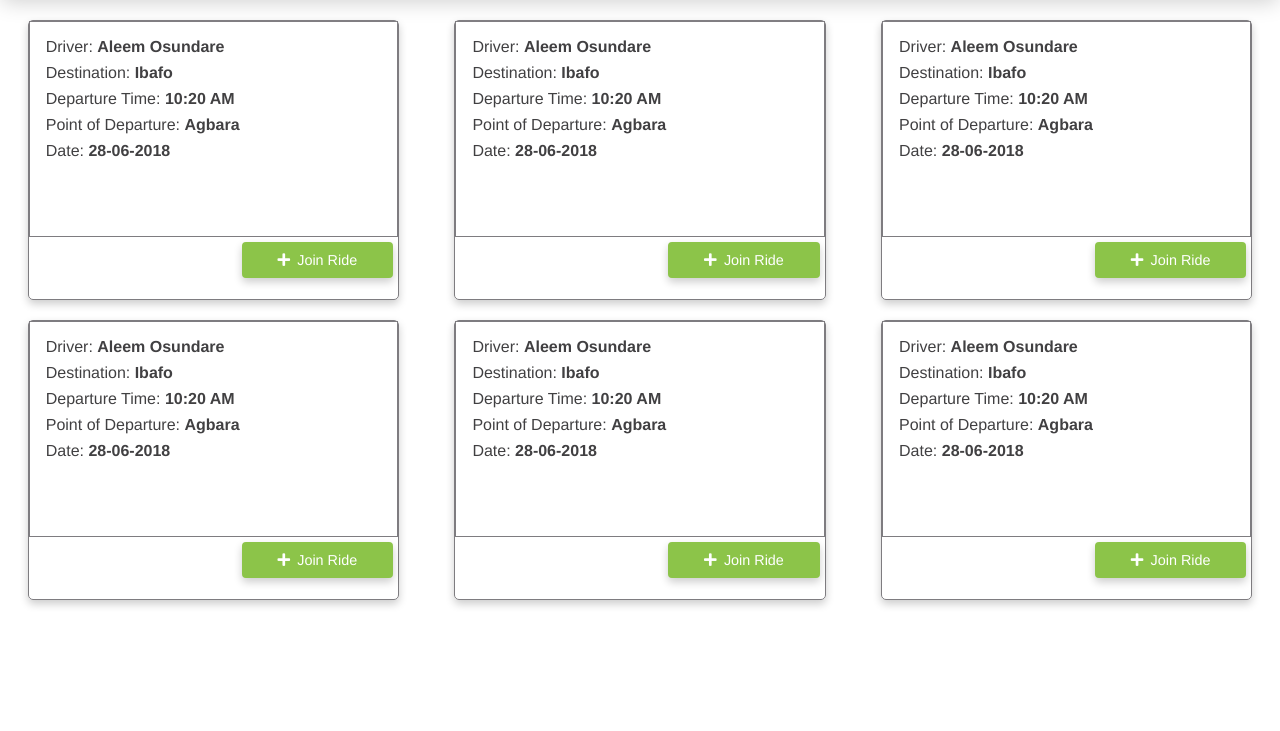
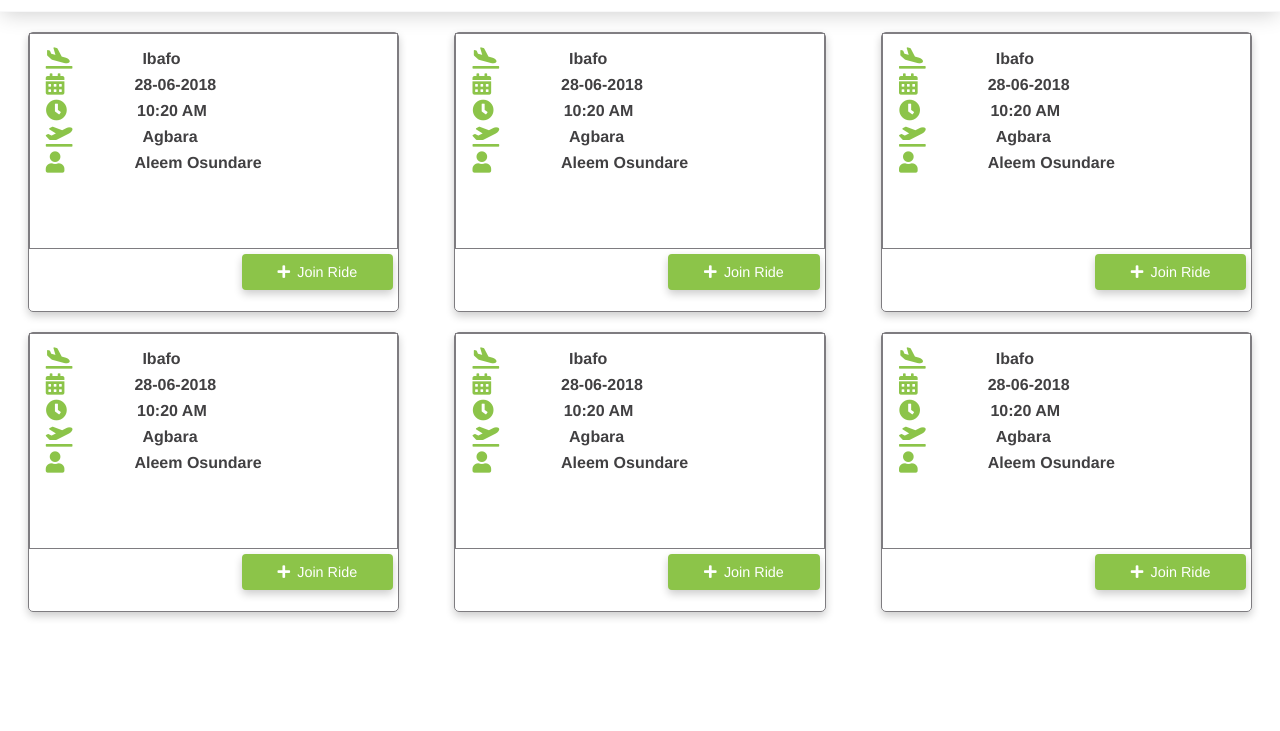
Before and after one commit to lexcorp16/ride-my-way, a plain HTML site: page UI/views/offers.html in a window 1280 px wide. Shown: the part 69-800 px from the top of the page. Drawn offline with Linux system fonts and the light colour scheme; a web font is replaced by a local one.

Commit message:
[Feature #158627280] Add search field to offers and switch to use icons

```diff
--- a/UI/assets/css/style.css
+++ b/UI/assets/css/style.css
@@ -278,6 +278,26 @@ form {
   width: 100%;
 }
 
+.offer-main-content i {
+  color: var(--main-color);
+}
+
+.offer-main-content p {
+  display: flex;
+  flex-direction: row;
+}
+
+.offer-main-content p > b {
+  margin-left: 70px;
+}
+
+.find-ride {
+  background-image: url('../images/search-icon.png');
+  background-position: 98% 50%;
+  background-repeat: no-repeat;
+  width: 30%;
+}
+
 .offer-main-content>p {
   margin-bottom: 0.5em;
 }
--- a/UI/views/offers.html
+++ b/UI/views/offers.html
@@ -5,7 +5,7 @@
   <meta charset="UTF-8">
   <meta name="viewport" content="width=device-width, initial-scale=1.0">
   <meta http-equiv="X-UA-Compatible" content="ie=edge">
-  <link rel="stylesheet" href="https://use.fontawesome.com/releases/v5.0.13/css/all.css" integrity="sha384-DNOHZ68U8hZfKXOrtjWvjxusGo9WQnrNx2sqG0tfsghAvtVlRW3tvkXWZh58N9jp"
+  <link rel="stylesheet" href="https://use.fontawesome.com/releases/v5.1.0/css/all.css" integrity="sha384-lKuwvrZot6UHsBSfcMvOkWwlCMgc0TaWr+30HWe3a4ltaBwTZhyTEggF5tJv8tbt"
     crossorigin="anonymous">
   <link href='https://fonts.googleapis.com/css?family=Proza Libre' rel='stylesheet'>
   <link rel="stylesheet" href="../assets/css/style.css">
@@ -18,6 +18,7 @@
       <i class="fas fa-car fa-lg logo"></i>
       <a href="../index.html">Ride My Way</a>
     </h2>
+    <input class="find-ride" type="search" placeholder="Find a ride">
     <nav id="nav">
       <li>
         <a href="#">View Rides</a>
@@ -35,24 +36,24 @@
     <div class="offer">
       <div class="offer-main-content">
         <p>
-          Driver:
-          <b>Aleem Osundare</b>
-        </p>
-        <p>
-          Destination:
+          <i class="fas fa-plane-arrival fa-lg"></i>
           <b>Ibafo</b>
         </p>
         <p>
-          Departure Time:
+          <i class="fas fa-calendar-alt fa-lg"></i>
+          <b>28-06-2018</b>
+        </p>
+        <p>
+          <i class="fas fa-clock fa-lg"></i>
           <b>10:20 AM</b>
         </p>
         <p>
-          Point of Departure:
+          <i class="fas fa-plane-departure fa-lg"></i>
           <b>Agbara</b>
         </p>
         <p>
-          Date:
-          <b>28-06-2018</b>
+          <i class="fas fa-user fa-lg"></i>
+          <b>Aleem Osundare</b>
         </p>
       </div>
       <a href="#" class="btn">
@@ -61,24 +62,24 @@
     <div class="offer">
       <div class="offer-main-content">
         <p>
-          Driver:
-          <b>Aleem Osundare</b>
-        </p>
-        <p>
-          Destination:
+          <i class="fas fa-plane-arrival fa-lg"></i>
           <b>Ibafo</b>
         </p>
         <p>
-          Departure Time:
+          <i class="fas fa-calendar-alt fa-lg"></i>
+          <b>28-06-2018</b>
+        </p>
+        <p>
+          <i class="fas fa-clock fa-lg"></i>
           <b>10:20 AM</b>
         </p>
         <p>
-          Point of Departure:
+          <i class="fas fa-plane-departure fa-lg"></i>
           <b>Agbara</b>
         </p>
         <p>
-          Date:
-          <b>28-06-2018</b>
+          <i class="fas fa-user fa-lg"></i>
+          <b>Aleem Osundare</b>
         </p>
       </div>
       <a href="#" class="btn">
@@ -87,24 +88,24 @@
     <div class="offer">
       <div class="offer-main-content">
         <p>
-          Driver:
-          <b>Aleem Osundare</b>
-        </p>
-        <p>
-          Destination:
+          <i class="fas fa-plane-arrival fa-lg"></i>
           <b>Ibafo</b>
         </p>
         <p>
-          Departure Time:
+          <i class="fas fa-calendar-alt fa-lg"></i>
+          <b>28-06-2018</b>
+        </p>
+        <p>
+          <i class="fas fa-clock fa-lg"></i>
           <b>10:20 AM</b>
         </p>
         <p>
-          Point of Departure:
+          <i class="fas fa-plane-departure fa-lg"></i>
           <b>Agbara</b>
         </p>
         <p>
-          Date:
-          <b>28-06-2018</b>
+          <i class="fas fa-user fa-lg"></i>
+          <b>Aleem Osundare</b>
         </p>
       </div>
       <a href="#" class="btn">
@@ -113,24 +114,24 @@
     <div class="offer">
       <div class="offer-main-content">
         <p>
-          Driver:
-          <b>Aleem Osundare</b>
-        </p>
-        <p>
-          Destination:
+          <i class="fas fa-plane-arrival fa-lg"></i>
           <b>Ibafo</b>
         </p>
         <p>
-          Departure Time:
+          <i class="fas fa-calendar-alt fa-lg"></i>
+          <b>28-06-2018</b>
+        </p>
+        <p>
+          <i class="fas fa-clock fa-lg"></i>
           <b>10:20 AM</b>
         </p>
         <p>
-          Point of Departure:
+          <i class="fas fa-plane-departure fa-lg"></i>
           <b>Agbara</b>
         </p>
         <p>
-          Date:
-          <b>28-06-2018</b>
+          <i class="fas fa-user fa-lg"></i>
+          <b>Aleem Osundare</b>
         </p>
       </div>
       <a href="#" class="btn">
@@ -139,24 +140,24 @@
     <div class="offer">
       <div class="offer-main-content">
         <p>
-          Driver:
-          <b>Aleem Osundare</b>
-        </p>
-        <p>
-          Destination:
+          <i class="fas fa-plane-arrival fa-lg"></i>
           <b>Ibafo</b>
         </p>
         <p>
-          Departure Time:
+          <i class="fas fa-calendar-alt fa-lg"></i>
+          <b>28-06-2018</b>
+        </p>
+        <p>
+          <i class="fas fa-clock fa-lg"></i>
           <b>10:20 AM</b>
         </p>
         <p>
-          Point of Departure:
+          <i class="fas fa-plane-departure fa-lg"></i>
           <b>Agbara</b>
         </p>
         <p>
-          Date:
-          <b>28-06-2018</b>
+          <i class="fas fa-user fa-lg"></i>
+          <b>Aleem Osundare</b>
         </p>
       </div>
       <a href="#" class="btn">
@@ -165,24 +166,24 @@
     <div class="offer">
       <div class="offer-main-content">
         <p>
-          Driver:
-          <b>Aleem Osundare</b>
-        </p>
-        <p>
-          Destination:
+          <i class="fas fa-plane-arrival fa-lg"></i>
           <b>Ibafo</b>
         </p>
         <p>
-          Departure Time:
+          <i class="fas fa-calendar-alt fa-lg"></i>
+          <b>28-06-2018</b>
+        </p>
+        <p>
+          <i class="fas fa-clock fa-lg"></i>
           <b>10:20 AM</b>
         </p>
         <p>
-          Point of Departure:
+          <i class="fas fa-plane-departure fa-lg"></i>
           <b>Agbara</b>
         </p>
         <p>
-          Date:
-          <b>28-06-2018</b>
+          <i class="fas fa-user fa-lg"></i>
+          <b>Aleem Osundare</b>
         </p>
       </div>
       <a href="#" class="btn">
```
Also changed, not shown: UI/assets/images/search-icon.png (added).
